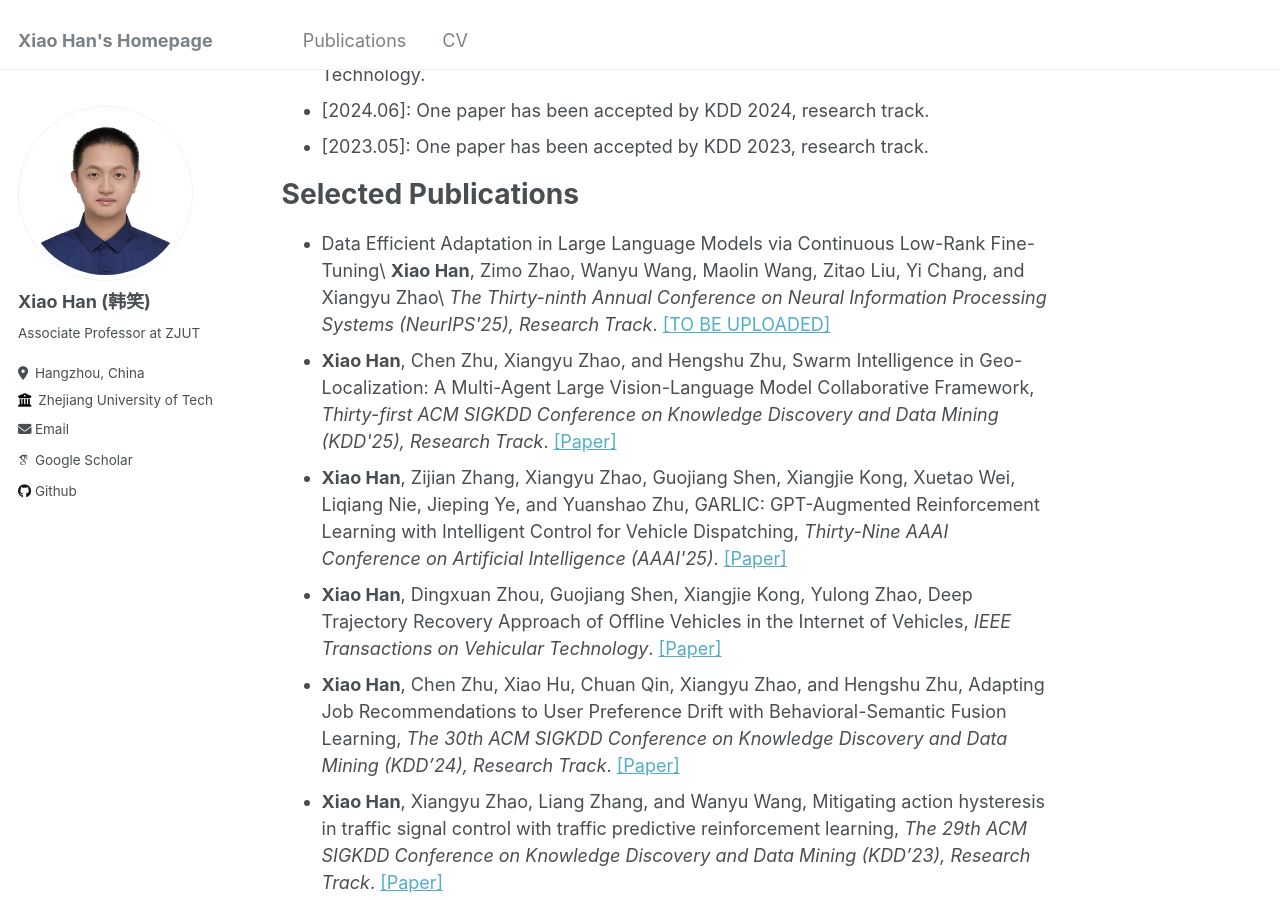
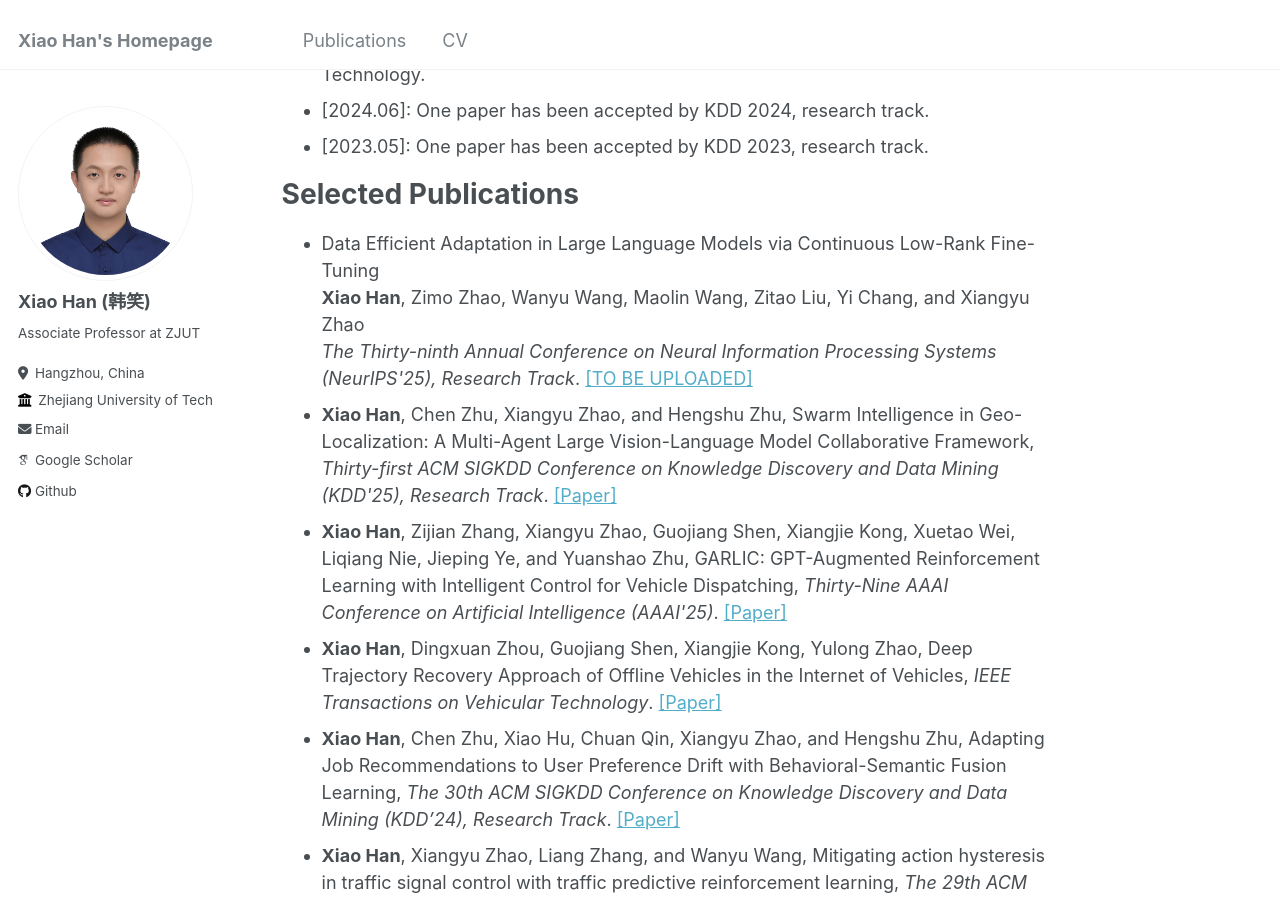
Before and after one commit to hahahenha/hahahenha.github.io, a Jekyll site: the page built from _pages/about.md, in a window 1280 px wide and 900 px high, scrolled down 817 px. Built offline with Jekyll 4.4.1, drawn with Linux system fonts in a browser that asks for light colours; some web fonts are replaced.

```diff
--- a/_pages/about.md
+++ b/_pages/about.md
@@ -56,8 +56,8 @@ If you are interested in collaborating with me or want to have a chat, always fe
 
 <ul>
   <li>
-    Data Efficient Adaptation in Large Language Models via Continuous Low-Rank Fine-Tuning\\
-    <Strong>Xiao Han</Strong>, Zimo Zhao, Wanyu Wang, Maolin Wang, Zitao Liu, Yi Chang, and Xiangyu Zhao\\
+    Data Efficient Adaptation in Large Language Models via Continuous Low-Rank Fine-Tuning<br>
+    <Strong>Xiao Han</Strong>, Zimo Zhao, Wanyu Wang, Maolin Wang, Zitao Liu, Yi Chang, and Xiangyu Zhao<br>
     <em>The Thirty-ninth Annual Conference on Neural Information Processing Systems (NeurIPS'25), Research Track</em>.
     <a target="_blank" rel="noopener" href="">[TO BE UPLOADED]</a>
   </li>
```
